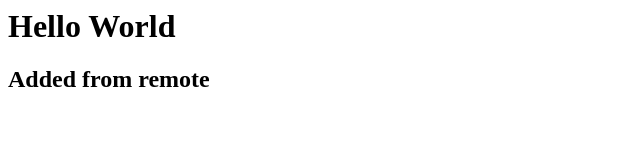
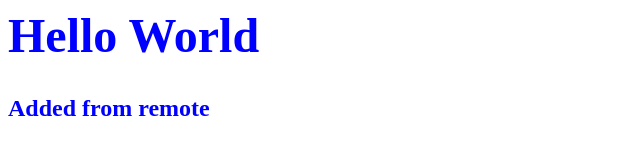
Before and after one commit to neerajdase/myGitProject, a plain HTML site: page index.html in a window 1280 px wide. Shown: the whole page, without its empty margins (0-640 px from the left). Drawn offline with Linux system fonts and the light colour scheme.

Commit message:
Implemented review comments from local

```diff
--- a/index.html
+++ b/index.html
@@ -1,5 +1,11 @@
 <html>
   <!-- Please use CSS style here -->
+<head>
+<style>
+H1 {color:blue; font-size:300%}
+H2 {color:blue}
+</style>
+</head>
 <h1>Hello World</h1>
-  <h2>Added from remote</h2>
+<h2>Added from remote</h2>
 </html>
```
